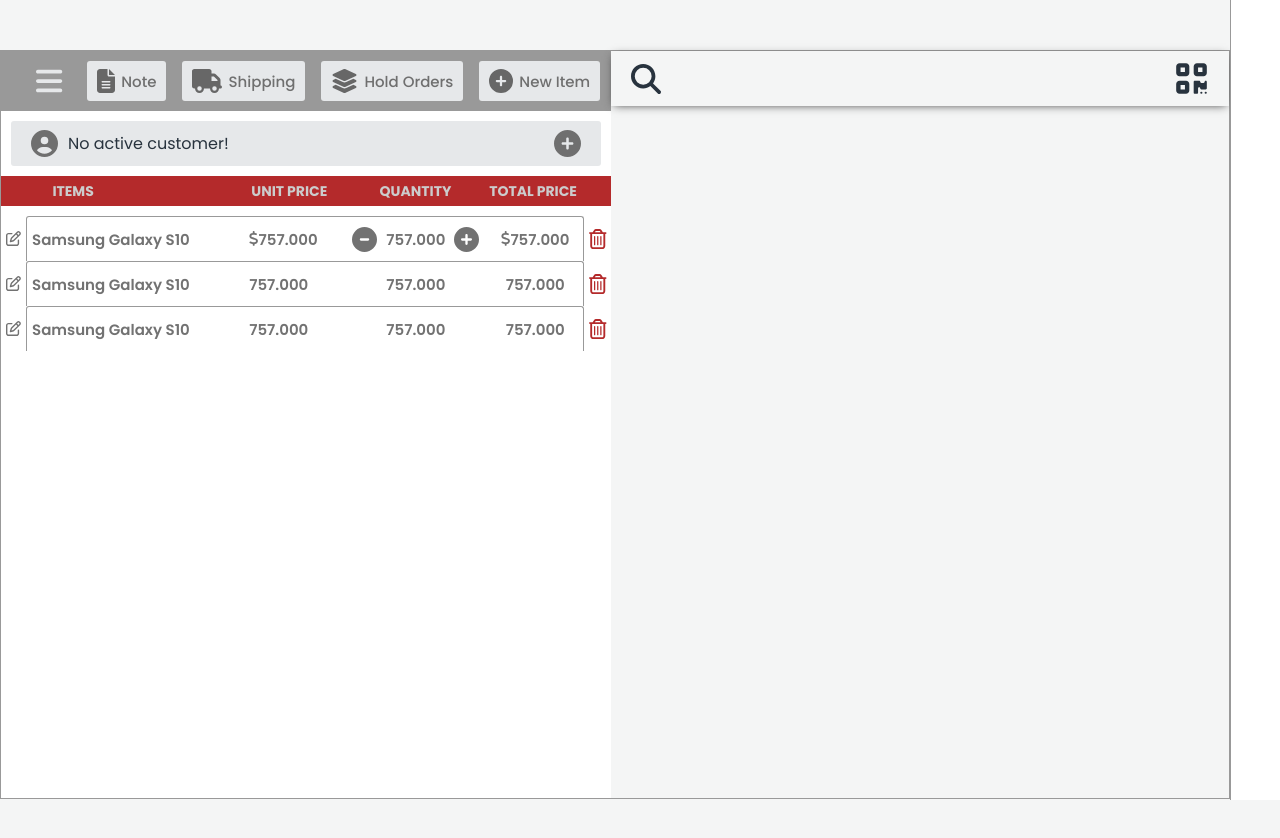
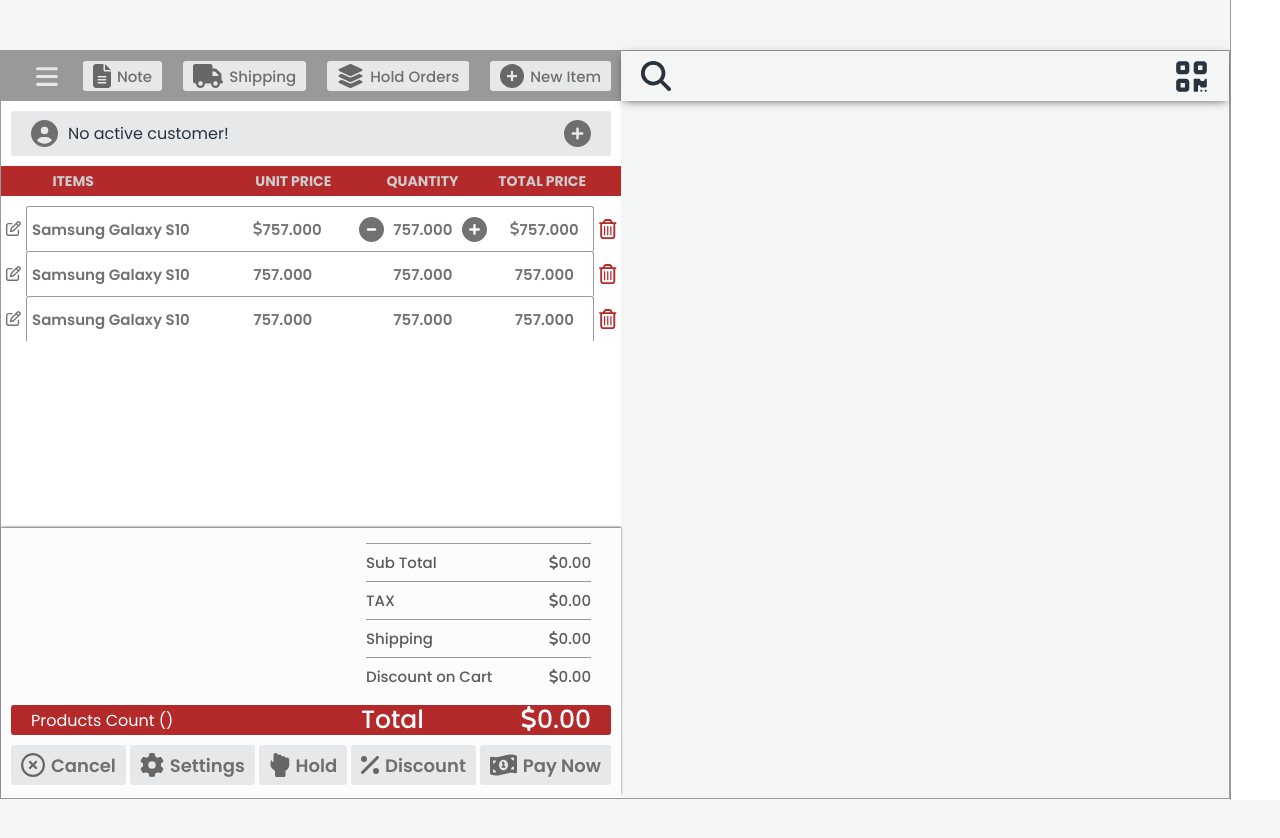
Before and after one commit to Hadayetullah/pos-application, a React (Vite) app: page / in a window 1280 px wide. Built offline with nearby package versions, Linux system fonts and the light colour scheme.

Commit message:
POS left initial design

```diff
--- a/src/components/POS.jsx
+++ b/src/components/POS.jsx
@@ -11,9 +11,13 @@
     faMagnifyingGlass,
     faQrcode,
     faCircleMinus,
-    faDollarSign
+    faDollarSign,
+    faGear,
+    faHandBackFist,
+    faPercent,
+    faMoneyBill1Wave
 } from '@fortawesome/free-solid-svg-icons'
-import { faPenToSquare, faTrashCan } from '@fortawesome/free-regular-svg-icons'
+import { faCircleXmark, faPenToSquare, faTrashCan } from '@fortawesome/free-regular-svg-icons'
 // import { faTwitter, faFontAwesome } from '@fortawesome/free-brands-svg-icons'
 
 
@@ -23,7 +27,7 @@
         <div className="home grid">
             <div className="pos grid">
                 <div className="pos__left">
-                    <nav className="left__nav__top">
+                    <nav className="left__nav__top grid">
                         <FontAwesomeIcon icon={faBars} className="pos__left__bar" />
                         <ul className="left__nav__top-items">
                             <li className='left__nav__top-item'>
@@ -148,7 +152,78 @@
                         </div>
                     </div>
 
-                    <div className="left__bottom"></div>
+                    <footer className="left__bottom">
+                        <div className="products__calculation__top">
+                            <div>
+                                <span>Sub Total</span>
+                                <span className="price__title">
+                                    <FontAwesomeIcon icon={faDollarSign} className='total__price-dolar' />0.00
+                                </span>
+                            </div>
+                            <div>
+                                <span>TAX</span>
+                                <span className="price__title">
+                                    <FontAwesomeIcon icon={faDollarSign} className='total__price-dolar' />0.00
+                                </span>
+                            </div>
+                            <div>
+                                <span>Shipping</span>
+                                <span className="price__title">
+                                    <FontAwesomeIcon icon={faDollarSign} className='total__price-dolar' />0.00
+                                </span>
+                            </div>
+                            <div>
+                                <span>Discount on Cart</span>
+                                <span className="price__title">
+                                    <FontAwesomeIcon icon={faDollarSign} className='total__price-dolar' />0.00
+                                </span>
+                            </div>
+                        </div>
+
+                        <div className="products__calculation__bottom">
+                            <span>Products Count ()</span>
+                            <div className="total__price">
+                                    <span>Total</span>
+                                    <span>
+                                        <FontAwesomeIcon icon={faDollarSign} className='total__price-dolar' />0.00
+                                    </span>
+                                </div>
+                            </div>
+                        <div className="products__total"></div>
+
+                        <ul className="left__bottom__footer">
+                            <li className='left__bottom__footer-nav'>
+                                <FontAwesomeIcon icon={faCircleXmark} className='left__nav__top-icon' />
+                                <span>
+                                    Cancel
+                                </span>
+                            </li>
+                            <li className='left__bottom__footer-nav'>
+                                <FontAwesomeIcon icon={faGear} className='left__nav__top-icon' />
+                                <span>
+                                    Settings
+                                </span>
+                            </li>
+                            <li className='left__bottom__footer-nav'>
+                                <FontAwesomeIcon icon={faHandBackFist} className='left__nav__top-icon' />
+                                <span>
+                                    Hold
+                                </span>
+                            </li>
+                            <li className='left__bottom__footer-nav'>
+                            <FontAwesomeIcon icon={faPercent} className='left__nav__top-icon' />
+                                <span>
+                                    Discount
+                                </span>
+                            </li>
+                            <li className='left__bottom__footer-nav'>
+                                <FontAwesomeIcon icon={faMoneyBill1Wave} className='left__nav__top-icon' />
+                                <span>
+                                    Pay Now
+                                </span>
+                            </li>
+                        </ul>
+                    </footer>
                 </div>
 
                 {/* POS RIGHT */}
@@ -162,7 +237,8 @@
                 </div>
             </div>
 
-            <div className="pos__right__bar"></div>
+            <div className="pos__right__bar">
+            </div>
         </div>
     </div>
   )
--- a/src/index.css
+++ b/src/index.css
@@ -139,39 +139,37 @@
     height: calc(100vh - 51px);
     margin-top: 50px;
     border: 1px solid #999;
-    grid-template-columns: 1fr 3fr;
+    grid-template-columns: 4fr 5fr;
     gap: 0;
 }
 
 /*============== POS LEFT ==============*/
 .pos__left {
-	/* max-width: 100%; */
-	min-width: 610px;
+	max-width: 100%;
+	min-width: 620px;
 	background-color: #fff;
-	/* height: 100vh; */
 }
 .left__nav__top {
 	max-width: 100%;
-	display: flex;
-	/* justify-content: space-between; */
-    padding: 10px;
-    background-color: var(--first-color);
+	padding: 10px;
+	background-color: var(--first-color);
+	grid-template-columns: max-content 1fr;
+	min-width: 610px;
 }
 .pos__left__bar {
-	margin: 5px 25px;
+	margin: 3px 25px 0px 25px;
 	color: var(--first-color-second);
-	font-size: 30px;
+	font-size: 25px;
 }
 .left__nav__top-items {
-    /* grid-template-columns: repeat(4, 1fr); */
-    /* max-width: 620px; */
-    display: flex;
-    column-gap: 1rem;
+	display: inline-flex;
+	column-gap: 1rem;
+	justify-content: space-between;
+	min-width: 100%;
 }
 .left__nav__top-item {
 	background-color: var(--first-color-second);
-    color: #6F6F6F;
-	/* width: 140px; */
+	color: #6F6F6F;
 	display: inline-flex;
 	justify-items: center;
 	justify-content: center;
@@ -180,7 +178,7 @@
 	border-radius: 3px;
 	font-size: 15px;
 	font-weight: 500;
-	height: 40px;
+	height: 30px;
 }
 .left__nav__top-icon {
     color: #676767;
@@ -286,11 +284,13 @@
 
 .body__left__content {
 	width: 100%;
+	height: calc(100vh - 468px);
 	padding: 10px 0 30px 0;
 	font-size: 15px;
 	background-color: #fff;
 	font-weight: 600;
 	color: #727272;
+	overflow: auto;
 }
 .body__left__selected__product {
 	display: flex;
@@ -326,6 +326,66 @@
     color: #B42A2B;
 }
 
+/*============== POS BODY LEFT BOTTOM ==============*/
+.left__bottom {
+	background-color: #FCFCFC;
+	padding-top: 15px;
+	box-shadow: 0px -1px 2px 0px #6A6A6A;
+}
+.products__calculation__top {
+	display: grid;
+	justify-content: right;
+	margin: 0 30px;
+}
+.products__calculation__top div {
+	width: 225px;
+	display: flex;
+	justify-content: space-between;
+	font-size: 15px;
+	font-weight: 500;
+	color: #5C5C5C;
+	border-top: 1px solid #999;
+	padding: 7px 0;
+}
+/* .price__title {} */
+.products__calculation__bottom {
+	margin: 10px 10px 0 10px;
+	background-color: #B42A2B;
+	display: flex;
+	justify-content: space-between;
+	align-items: center;
+	height: 30px;
+	border-radius: 3px;
+	padding: 0 20px;
+	color: #fff;
+}
+.total__price {
+	display: flex;
+	justify-content: space-between;
+	width: 230px;
+	font-size: 25px;
+	font-weight: 500;
+}
+.left__bottom__footer {
+	display: flex;
+	justify-content: space-between;
+	/* min-width: 100%; */
+	padding: 10px;
+}
+.left__bottom__footer-nav {
+	height: 40px;
+	font-size: 18px;
+	font-weight: 600;
+	background-color: var(--first-color-second);
+	color: #6F6F6F;
+	display: inline-flex;
+	justify-items: center;
+	justify-content: center;
+	align-items: center;
+	padding: 0 10px;
+	border-radius: 3px;
+}
+
 
 
 
@@ -340,7 +400,7 @@
 	justify-content: space-between;
 	align-items: center;
 	justify-items: center;
-	height: 55px;
+	height: 50px;
 	box-shadow: 0px 2px 9px -3px #333;
 }
 .right__nav__top-search {
```
